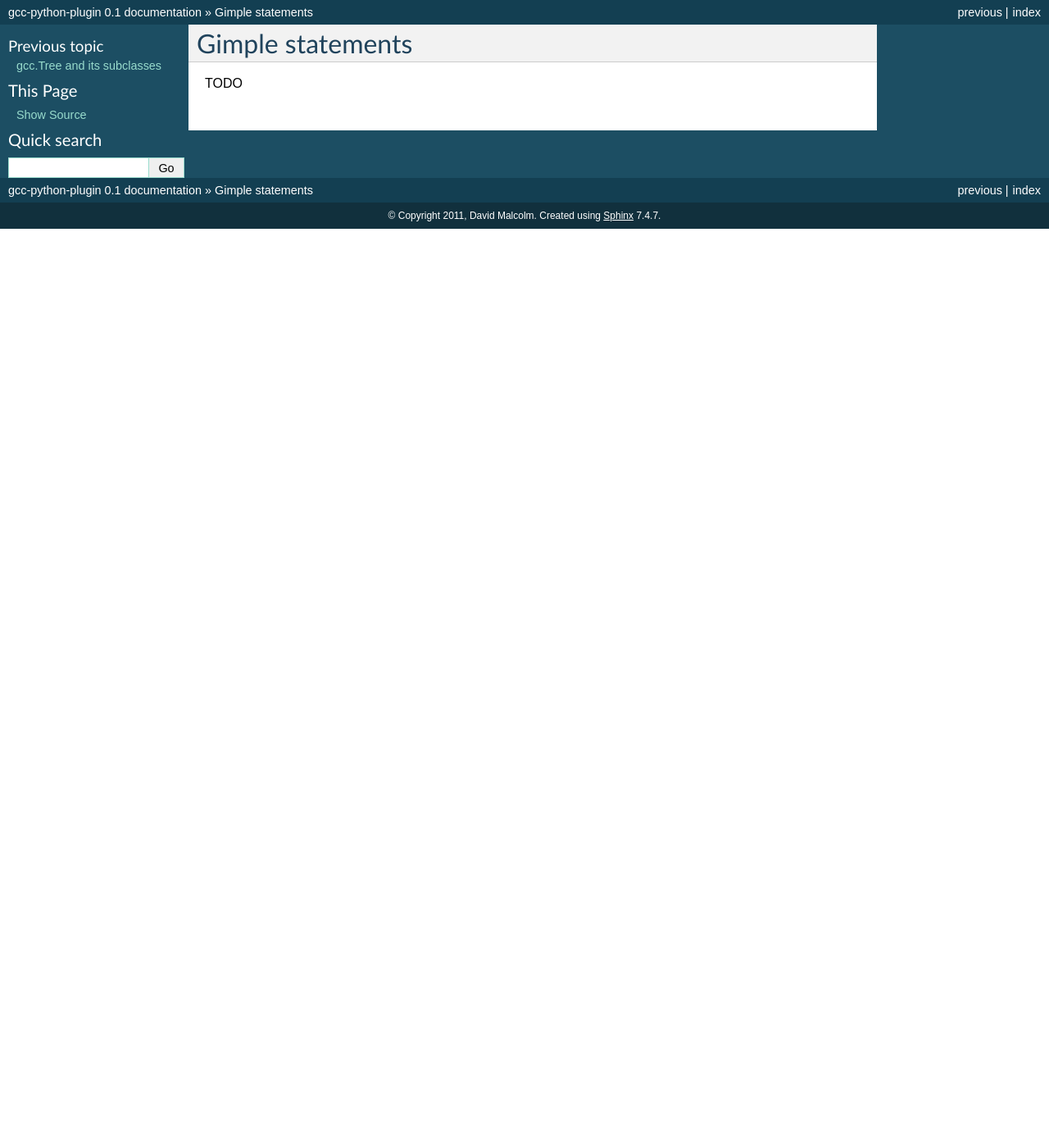
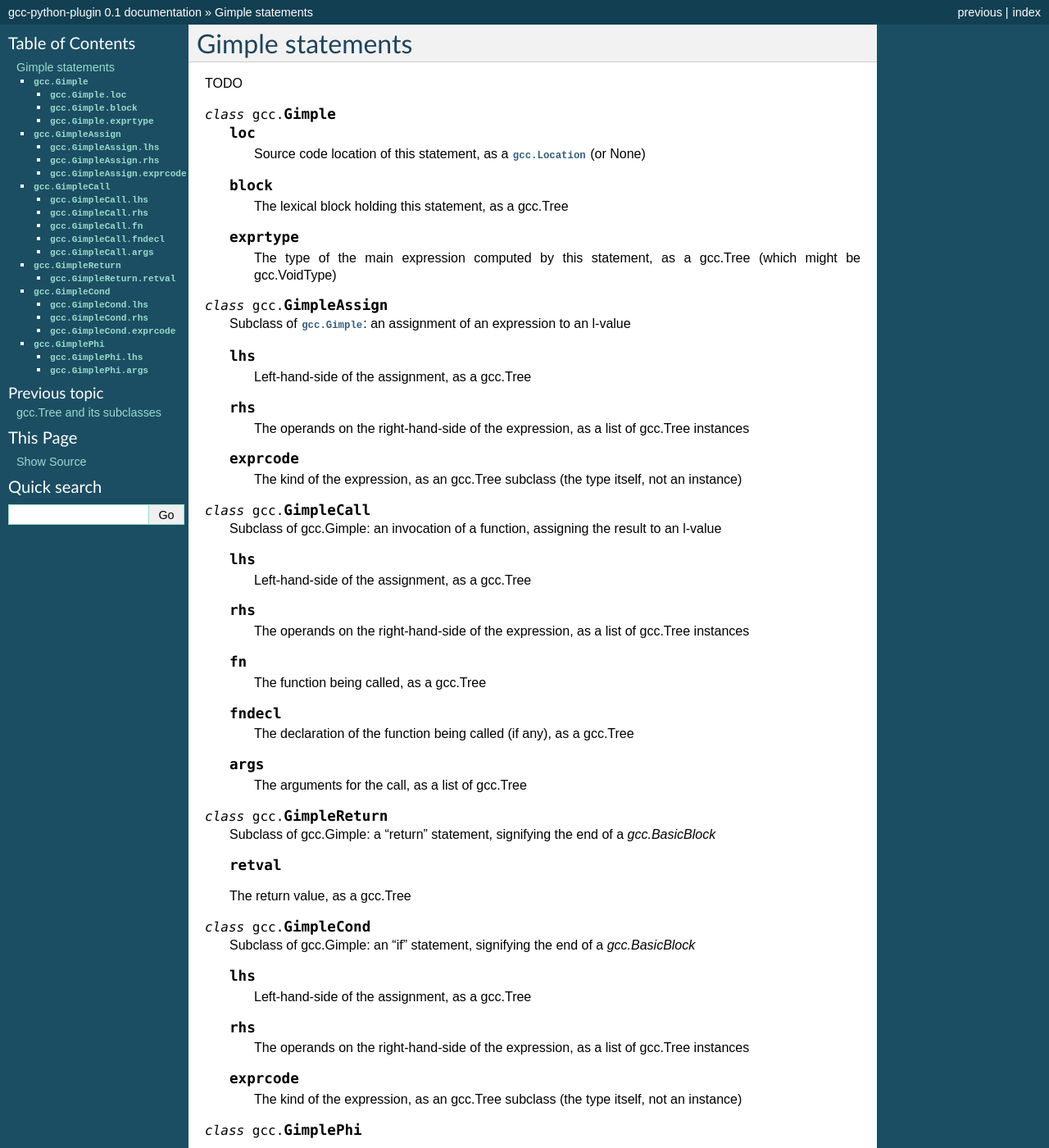
Before and after one commit to davidmalcolm/gcc-python-plugin, a Sphinx documentation site: the page built from docs/gimple.rst, in a window 1280 px wide and 1400 px high. Shown: the whole window at 82% size. Built offline with Sphinx 7.4.7, drawn with Linux system fonts in a browser that asks for light colours; some of the changed text lies outside the part shown.

Commit message:
Document various gcc.Gimple classes

```diff
--- a/docs/gimple.rst
+++ b/docs/gimple.rst
@@ -1,7 +1,107 @@
 Gimple statements
 =================
 
+.. py:currentmodule:: gcc
+
 TODO
+
+.. py:class:: gcc.Gimple
+
+   .. py:attribute:: loc
+
+      Source code location of this statement, as a :py:class:`gcc.Location` (or None)
+
+   .. py:attribute:: block
+
+      The lexical block holding this statement, as a gcc.Tree
+
+   .. py:attribute:: exprtype
+
+      The type of the main expression computed by this statement, as a gcc.Tree (which might be gcc.VoidType)
+
+.. py:class:: gcc.GimpleAssign
+
+   Subclass of :py:class:`gcc.Gimple`: an assignment of an expression to an l-value
+
+   .. py:attribute:: lhs
+
+      Left-hand-side of the assignment, as a gcc.Tree
+
+   .. py:attribute:: rhs
+
+      The operands on the right-hand-side of the expression, as a list of
+      gcc.Tree instances
+
+   .. py:attribute:: exprcode
+
+      The kind of the expression, as an gcc.Tree subclass (the type itself, not
+      an instance)
+
+.. py:class:: gcc.GimpleCall
+
+   Subclass of gcc.Gimple: an invocation of a function, assigning the result to an l-value
+
+   .. py:attribute:: lhs
+
+      Left-hand-side of the assignment, as a gcc.Tree
+
+   .. py:attribute:: rhs
+
+      The operands on the right-hand-side of the expression, as a list of
+      gcc.Tree instances
+
+   .. py:attribute:: fn
+
+      The function being called, as a gcc.Tree
+
+   .. py:attribute:: fndecl
+
+      The  declaration of the function being called (if any), as a gcc.Tree
+
+   .. py:attribute:: args
+
+      The arguments for the call, as a list of gcc.Tree
+
+.. py:class:: gcc.GimpleReturn
+
+   Subclass of gcc.Gimple: a "return" statement, signifying the end of a `gcc.BasicBlock`
+
+   .. py:attribute:: retval
+
+   The return value, as a gcc.Tree
+
+.. py:class:: gcc.GimpleCond
+
+   Subclass of gcc.Gimple: an "if" statement, signifying the end of a `gcc.BasicBlock`
+
+   .. py:attribute:: lhs
+
+      Left-hand-side of the assignment, as a gcc.Tree
+
+   .. py:attribute:: rhs
+
+      The operands on the right-hand-side of the expression, as a list of
+      gcc.Tree instances
+
+   .. py:attribute:: exprcode
+
+      The kind of the expression, as an gcc.Tree subclass (the type itself, not
+      an instance)
+
+.. py:class:: gcc.GimplePhi
+
+   Subclass of gcc.Gimple used in the SSA passes: a "PHI" or "phoney" function,
+   for merging the various possible values a variable can have based on the edge
+   that we entered this :py:class:`gcc.BasicBlock` on.
+
+   .. py:attribute:: lhs
+
+      Left-hand-side of the assignment, as a gcc.Tree (generally a gcc.SsaName,
+      I believe)
+
+   .. py:attribute:: args
+
+      A list of (:py:class:`gcc.Tree`, :py:class:`gcc.Edge`) pairs representing the possible (expr, edge) inputs
 
   .. Here's a dump of the class hierarchy, from help(gcc):
   ..    Gimple
```
